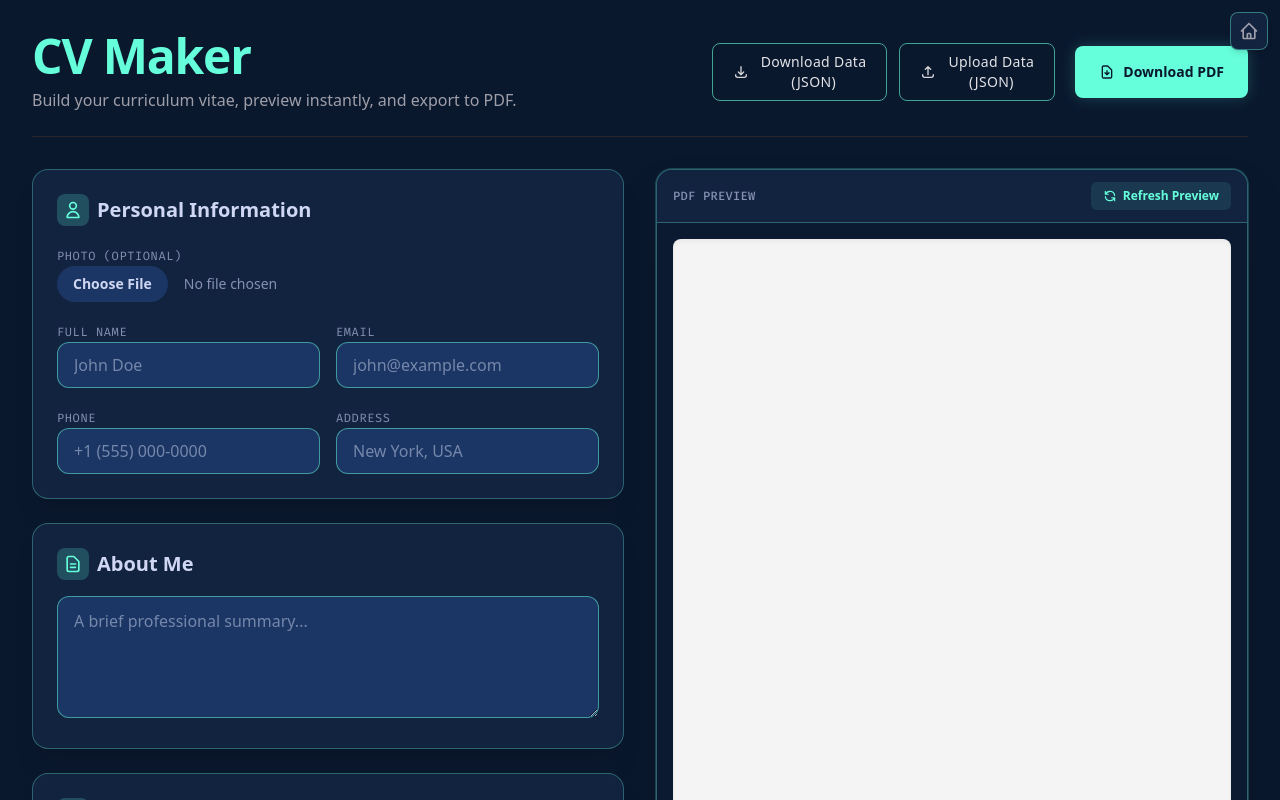
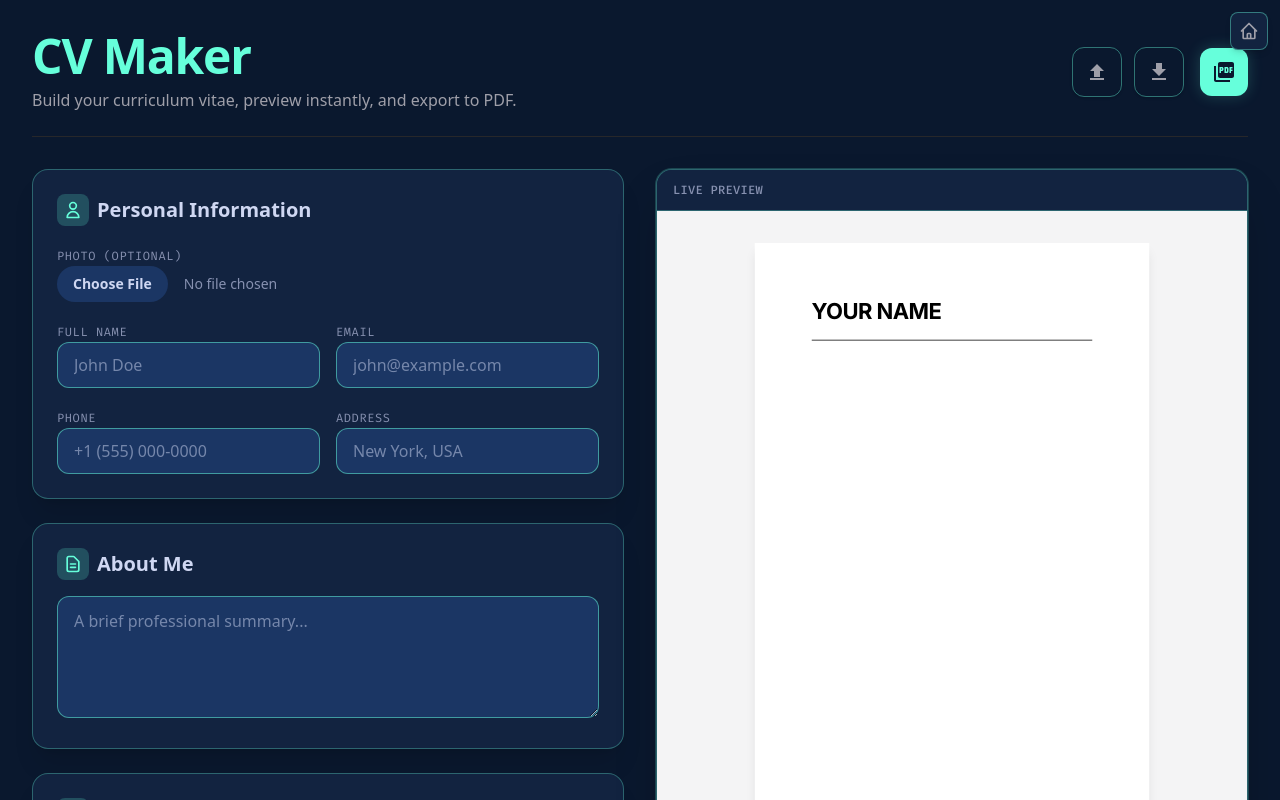
Before and after one commit to KmTempe/cv-app, a Next.js app: page / in a window 1280 px wide. Shown: the top 800 px of the page. Built offline with nearby package versions, Linux system fonts and the light colour scheme.

Commit message:
Fix live preview scaling and alignment

```diff
--- a/src/app/page.tsx
+++ b/src/app/page.tsx
@@ -15,10 +15,6 @@ export default function Home() {
   const [skills, setSkills] = useState("");
   const [photo, setPhoto] = useState<string | null>(null);
 
-  const [isGeneratingPdf, setIsGeneratingPdf] = useState(false);
-  const [pdfUrl, setPdfUrl] = useState<string | null>(null);
-
-  const cvRef = useRef<HTMLDivElement>(null);
   const fileInputRef = useRef<HTMLInputElement>(null);
 
   const cvData = {
@@ -348,26 +344,6 @@ export default function Home() {
     }
   };
 
-  const generatePdfPreview = async () => {
-    setIsGeneratingPdf(true);
-    try {
-      const pdf = await buildTextPdf();
-      // Use blob: URL — data: URIs are blocked in iframes by CSP
-      const blob = pdf.output('blob');
-      const blobUrl = URL.createObjectURL(blob);
-      // Revoke the previous blob URL to prevent memory leaks
-      setPdfUrl(prev => {
-        if (prev && prev.startsWith('blob:')) URL.revokeObjectURL(prev);
-        return blobUrl;
-      });
-    } catch (err) {
-      console.error('Failed to generate PDF preview', err);
-    } finally {
-      setIsGeneratingPdf(false);
-    }
-  };
-
-
   const addExperience = () => {
     setExperienceList([...experienceList, { id: Date.now().toString(), company: "", position: "", startDate: "", endDate: "", description: "" }]);
   };
@@ -413,15 +389,6 @@ export default function Home() {
     }
     // eslint-disable-next-line react-hooks/exhaustive-deps
   }, []);
-
-  // Auto-refresh PDF preview whenever CV data changes (debounced)
-  useEffect(() => {
-    const timer = setTimeout(() => {
-      generatePdfPreview();
-    }, 1500);
-    return () => clearTimeout(timer);
-    // eslint-disable-next-line react-hooks/exhaustive-deps
-  }, [personalInfo, summary, experienceList, educationList, skills, photo]);
 
   // Save to local storage on every change
   useEffect(() => {
@@ -486,7 +453,7 @@ export default function Home() {
           <path strokeLinecap="round" strokeLinejoin="round" strokeWidth={2} d="M3 12l2-2m0 0l7-7 7 7M5 10v10a1 1 0 001 1h3m10-11l2 2m-2-2v10a1 1 0 01-1 1h-3m-6 0a1 1 0 001-1v-4a1 1 0 011-1h2a1 1 0 011 1v4a1 1 0 001 1m-6 0h6" />
         </svg>
       </a>
-      <div className="max-w-7xl mx-auto space-y-8">
+      <div className="max-w-[1600px] w-full mx-auto space-y-8 pb-8 md:pb-16">
         <header className="flex flex-col xl:flex-row items-center justify-between gap-4 pb-6 border-b border-zinc-800">
           <div className="flex-1">
             <h1 className="text-3xl md:text-5xl font-bold text-primary tracking-tight">CV Maker</h1>
@@ -494,24 +461,15 @@ export default function Home() {
           </div>
           <div className="flex flex-wrap items-center justify-center gap-3">
             <input type="file" accept=".json" className="hidden" ref={fileInputRef} onChange={handleJsonUpload} />
-            <div className="flex flex-col sm:flex-row gap-3 items-center">
-              <button onClick={handleDownloadJson} className="flex items-center justify-center gap-3 px-5 py-2 rounded-lg border border-primary/60 bg-transparent hover:bg-primary/10 transition-all group active:scale-[0.98]">
-                <svg className="w-4 h-4 text-zinc-300 group-hover:text-primary transition-colors" fill="none" stroke="currentColor" viewBox="0 0 24 24"><path strokeLinecap="round" strokeLinejoin="round" strokeWidth={2} d="M4 16v1a3 3 0 003 3h10a3 3 0 003-3v-1m-4-4l-4 4m0 0l-4-4m4 4V4" /></svg>
-                <div className="flex flex-col items-center leading-tight">
-                  <span className="text-zinc-200 text-sm font-medium tracking-wide">Download Data</span>
-                  <span className="text-zinc-200 text-sm font-medium tracking-wide">(JSON)</span>
-                </div>
+            <div className="flex gap-3 items-center">
+              <button onClick={triggerJsonUpload} title="Upload Data (JSON)" className="p-3 rounded-xl border border-primary/40 text-zinc-400 hover:text-primary hover:bg-primary/10 transition-all shadow-sm">
+                <svg className="w-6 h-6" fill="currentColor" viewBox="0 0 24 24"><path d="M5 20h14v-2H5v2zM12 4L5 11h4v6h6v-6h4L12 4z" /></svg>
               </button>
-              <button onClick={triggerJsonUpload} className="flex items-center justify-center gap-3 px-5 py-2 rounded-lg border border-primary/60 bg-transparent hover:bg-primary/10 transition-all group active:scale-[0.98]">
-                <svg className="w-4 h-4 text-zinc-300 group-hover:text-primary transition-colors" fill="none" stroke="currentColor" viewBox="0 0 24 24"><path strokeLinecap="round" strokeLinejoin="round" strokeWidth={2} d="M4 16v1a3 3 0 003 3h10a3 3 0 003-3v-1m-4-8l-4-4m0 0L8 8m4-4v12" /></svg>
-                <div className="flex flex-col items-center leading-tight">
-                  <span className="text-zinc-200 text-sm font-medium tracking-wide">Upload Data</span>
-                  <span className="text-zinc-200 text-sm font-medium tracking-wide">(JSON)</span>
-                </div>
+              <button onClick={handleDownloadJson} title="Download Data (JSON)" className="p-3 rounded-xl border border-primary/40 text-zinc-400 hover:text-primary hover:bg-primary/10 transition-all shadow-sm">
+                <svg className="w-6 h-6" fill="currentColor" viewBox="0 0 24 24"><path d="M5 20h14v-2H5v2zM19 9h-4V3H9v6H5l7 7 7-7z" /></svg>
               </button>
-              <button onClick={handleDownloadPdf} className="flex items-center justify-center gap-2 px-6 py-4 rounded-lg bg-primary hover:bg-primary/90 text-background font-semibold text-sm transition-all shadow-[0_0_15px_rgba(100,255,218,0.2)] hover:shadow-[0_0_20px_rgba(100,255,218,0.4)] active:scale-[0.98] sm:ml-2">
-                <svg className="w-4 h-4" fill="none" stroke="currentColor" viewBox="0 0 24 24"><path strokeLinecap="round" strokeLinejoin="round" strokeWidth={2} d="M12 10v6m0 0l-3-3m3 3l3-3m2 8H7a2 2 0 01-2-2V5a2 2 0 012-2h5.586a1 1 0 01.707.293l5.414 5.414a1 1 0 01.293.707V19a2 2 0 01-2 2z" /></svg>
-                Download PDF
+              <button onClick={handleDownloadPdf} title="Download PDF" className="p-3 rounded-xl bg-primary hover:bg-primary/90 text-background transition-all shadow-[0_0_15px_rgba(100,255,218,0.2)] hover:shadow-[0_0_20px_rgba(100,255,218,0.4)] ml-1">
+                <svg className="w-6 h-6" fill="currentColor" viewBox="0 0 24 24"><path d="M20 2H8c-1.1 0-2 .9-2 2v12c0 1.1.9 2 2 2h12c1.1 0 2-.9 2-2V4c0-1.1-.9-2-2-2zm-8.5 7.5c0 .83-.67 1.5-1.5 1.5H9v2H7.5V7H10c.83 0 1.5.67 1.5 1.5v1zm5 2c0 .83-.67 1.5-1.5 1.5h-2.5V7H15c.83 0 1.5.67 1.5 1.5v3zm4-3H19v1h1.5V11H19v2h-1.5V7h3v1.5zM9 9.5h1v-1H9v1zM14 11.5h1v-3h-1v3zM4 6H2v14c0 1.1.9 2 2 2h14v-2H4V6z" /></svg>
               </button>
             </div>
           </div>
@@ -520,7 +478,7 @@ export default function Home() {
         <div className="grid grid-cols-1 lg:grid-cols-2 gap-8 items-start relative">
 
           {/* EDITOR COLUMN */}
-          <div className="flex flex-col gap-6 w-full pb-20">
+          <div className="flex flex-col gap-6 w-full">
 
             {/* Personal Info */}
             <section className="bg-card border border-border/30 p-6 rounded-2xl shadow-xl backdrop-blur-md">
@@ -686,110 +644,72 @@ export default function Home() {
             <div className="bg-card border border-border/30 rounded-2xl shadow-2xl overflow-hidden flex flex-col h-full ring-1 ring-border/20">
               <div className="flex items-center justify-between px-4 py-3 border-b border-border/30 bg-card z-10">
                 <div className="flex items-center gap-2">
-                  <div className="text-xs text-muted-foreground font-mono font-medium tracking-wide uppercase">PDF Preview</div>
-                  {isGeneratingPdf && (
-                    <span className="flex items-center gap-1 text-xs text-primary/70">
-                      <svg className="w-3 h-3 animate-spin" fill="none" viewBox="0 0 24 24"><circle className="opacity-25" cx="12" cy="12" r="10" stroke="currentColor" strokeWidth="4"></circle><path className="opacity-75" fill="currentColor" d="M4 12a8 8 0 018-8V0C5.373 0 0 5.373 0 12h4zm2 5.291A7.962 7.962 0 014 12H0c0 3.042 1.135 5.824 3 7.938l3-2.647z"></path></svg>
-                      Updating...
-                    </span>
-                  )}
-                </div>
-                <button
-                  onClick={generatePdfPreview}
-                  disabled={isGeneratingPdf}
-                  className="px-3 py-1.5 rounded-md bg-primary/10 text-primary hover:bg-primary/20 text-xs font-semibold transition-colors flex items-center gap-1.5 disabled:opacity-50 disabled:cursor-not-allowed"
-                >
-                  <svg className="w-3.5 h-3.5" fill="none" stroke="currentColor" viewBox="0 0 24 24"><path strokeLinecap="round" strokeLinejoin="round" strokeWidth={2} d="M4 4v5h.582m15.356 2A8.001 8.001 0 004.582 9m0 0H9m11 11v-5h-.581m0 0a8.003 8.003 0 01-15.357-2m15.357 2H15" /></svg>
-                  Refresh Preview
-                </button>
-              </div>
-              <div className="flex-1 bg-background/80 p-2 sm:p-4 flex flex-col justify-center items-center">
-                {pdfUrl ? (
-                  <iframe src={pdfUrl} className="w-full h-full border-none rounded-lg shadow-inner bg-zinc-100" title="CV PDF Preview" />
-                ) : (
-                  <div className="text-center p-8 max-w-sm">
-                    <div className="w-16 h-16 bg-input rounded-full flex items-center justify-center mx-auto mb-4 text-muted-foreground">
-                      <svg className="w-8 h-8" fill="none" stroke="currentColor" viewBox="0 0 24 24"><path strokeLinecap="round" strokeLinejoin="round" strokeWidth={1.5} d="M9 12h6m-6 4h6m2 5H7a2 2 0 01-2-2V5a2 2 0 012-2h5.586a1 1 0 01.707.293l5.414 5.414a1 1 0 01.293.707V19a2 2 0 01-2 2z" /></svg>
-                    </div>
-                    <h3 className="text-foreground font-medium mb-2">No Preview Generated</h3>
-                    <p className="text-muted-foreground text-sm mb-6">Click refresh below to generate a high-fidelity PDF preview using your current data.</p>
-                    <button
-                      onClick={generatePdfPreview}
-                      className="px-5 py-2 rounded-lg bg-input hover:bg-input/80 text-foreground text-sm font-medium transition-colors border border-border/50 shadow-sm"
-                    >
-                      Generate Preview
-                    </button>
-                  </div>
-                )}
+                  <div className="text-xs text-muted-foreground font-mono font-medium tracking-wide uppercase">Live Preview</div>
                 </div>
               </div>
-          </div>
-        </div>
-      </div>
-
-      {/* HIDDEN HTML RENDERER FOR PDF GENERATION */}
-      {/* This element is rendered strictly at scale(1) with absolute pixel dimensions for pristine A4 export. */}
-      {/* It is removed from the normal document flow and viewport so users don't see it. */}
-      {/* Note: Do NOT use opacity-0 here because html2canvas will render it transparent. */}
-      {/* We use an absolute container safely out of view but at fixed coordinates so bounds are consistent. */}
-      <div style={{ position: 'absolute', top: 0, left: '-200vw', pointerEvents: 'none' }}>
+              <div className="flex-1 bg-zinc-100 p-4 sm:p-8 flex justify-center items-start overflow-auto custom-scrollbar">
                 <div
-          ref={cvRef}
-          className="w-[210mm] min-h-[297mm] bg-white overflow-hidden shrink-0"
+                  className="bg-white shadow-lg origin-top transition-transform duration-200 flex flex-col"
                   style={{
+                    width: '210mm',
+                    minHeight: '297mm', // Minimum A4 Height, can grow infinitely
+                    transform: 'scale(var(--cv-scale, 1))',
                     backgroundColor: '#ffffff',
                     color: '#0f172a',
-            fontFamily: 'Inter, system-ui, -apple-system, sans-serif'
+                    fontFamily: 'Inter, system-ui, -apple-system, sans-serif',
+                    marginBottom: 'calc(297mm * (var(--cv-scale, 1) - 1))' // Offset the extra layout space left by scale
                   }}
                 >
-          <div className="p-12 h-full flex flex-col whitespace-normal break-words" style={{ color: '#000000', fontFamily: 'Inter, system-ui, -apple-system, sans-serif' }}>
+                  <div className="h-full flex flex-col whitespace-normal break-words" style={{ padding: '20mm', color: '#000000', fontFamily: 'Inter, system-ui, -apple-system, sans-serif' }}>
 
                     {/* CV Header */}
-            <div className="flex flex-row items-center justify-between border-b-2 pb-6 mb-6" style={{ borderBottomColor: '#000000' }}>
+                    <div className="flex flex-row items-center justify-between pb-4 mb-4 border-b-[0.5mm]" style={{ borderBottomColor: '#000000' }}>
                       <div className="flex-1">
-                <h1 className="text-4xl font-bold tracking-tight leading-none mb-3 uppercase" style={{ color: '#000000' }}>
+                        <h1 className="font-bold tracking-tight leading-none mb-2 uppercase" style={{ color: '#000000', fontSize: '22pt' }}>
                           {personalInfo.fullName || "Your Name"}
                         </h1>
-                <div className="flex flex-wrap gap-x-6 gap-y-2 text-sm font-normal" style={{ color: '#000000' }}>
-                  {personalInfo.email && <span><span className="font-semibold">Email:</span> {personalInfo.email}</span>}
-                  {personalInfo.phone && <span><span className="font-semibold">Phone:</span> {personalInfo.phone}</span>}
-                  {personalInfo.address && <span><span className="font-semibold">Address:</span> {personalInfo.address}</span>}
+                        <div className="flex flex-wrap gap-x-6 gap-y-1 font-normal" style={{ color: '#000000', fontSize: '9pt' }}>
+                          {personalInfo.email && <span>{personalInfo.email}</span>}
+                          {personalInfo.phone && <span>{personalInfo.phone}</span>}
+                          {personalInfo.address && <span>{personalInfo.address}</span>}
                         </div>
                       </div>
                       {photo && (
-                <div className="ml-8 shrink-0">
+                        <div className="ml-4 shrink-0">
                           {/* eslint-disable-next-line @next/next/no-img-element */}
-                  <img src={photo} alt="Profile" className="w-28 h-28 object-cover border" style={{ borderColor: '#000000' }} />
+                          <img src={photo} alt="Profile" className="object-cover border" style={{ width: '28mm', height: '28mm', borderColor: '#000000' }} />
                         </div>
                       )}
                     </div>
 
                     {/* Main Content Area - Switched to simple vertical flow for better ATS/OCR reading */}
-            <div className="flex-1 space-y-8" style={{ color: '#000000' }}>
+                    <div className="flex-1 space-y-6" style={{ color: '#000000' }}>
 
                       {/* Summary */}
                       {summary && (
                         <section>
-                  <h2 className="text-lg font-bold mb-2 uppercase tracking-wide border-b pb-1" style={{ color: '#000000', borderBottomColor: '#000000' }}>About me</h2>
-                  <p className="text-sm leading-relaxed whitespace-pre-wrap font-normal" style={{ color: '#000000' }}>{summary}</p>
+                          <h2 className="font-bold mb-1 uppercase tracking-wide border-b-[0.3mm] pb-0.5" style={{ color: '#000000', borderBottomColor: '#000000', fontSize: '11pt' }}>About me</h2>
+                          <p className="leading-relaxed whitespace-pre-wrap font-normal" style={{ color: '#000000', fontSize: '10pt', marginTop: '2mm' }}>{summary}</p>
                         </section>
                       )}
 
                       {/* Experience */}
                       {(experienceList.length > 0) && (
                         <section>
-                  <h2 className="text-lg font-bold mb-4 uppercase tracking-wide border-b pb-1" style={{ color: '#000000', borderBottomColor: '#000000' }}>Work Experience</h2>
-                  <div className="space-y-5">
+                          <h2 className="font-bold mb-2 uppercase tracking-wide border-b-[0.3mm] pb-0.5" style={{ color: '#000000', borderBottomColor: '#000000', fontSize: '11pt' }}>Work Experience</h2>
+                          <div className="space-y-4" style={{ marginTop: '2mm' }}>
                             {experienceList.map(exp => (
                               <div key={exp.id}>
                                 <div className="flex justify-between items-baseline mb-0.5">
-                          <h3 className="text-base font-bold" style={{ color: '#000000' }}>{exp.position}</h3>
-                          <span className="text-sm font-normal shrink-0" style={{ color: '#000000' }}>
+                                  <h3 className="font-bold" style={{ color: '#000000', fontSize: '10.5pt' }}>{exp.position}</h3>
+                                  <span className="font-normal shrink-0" style={{ color: '#000000', fontSize: '9pt' }}>
                                     {exp.startDate} {exp.endDate ? `— ${exp.endDate}` : ''}
                                   </span>
                                 </div>
-                        <div className="text-sm font-bold mb-1.5 italic" style={{ color: '#000000' }}>{exp.company}</div>
-                        <p className="text-sm leading-relaxed whitespace-pre-wrap font-normal" style={{ color: '#000000' }}>{exp.description}</p>
+                                <div className="font-bold mb-1 italic" style={{ color: '#000000', fontSize: '9.5pt' }}>{exp.company}</div>
+                                {exp.description && (
+                                  <p className="leading-relaxed whitespace-pre-wrap font-normal" style={{ color: '#000000', fontSize: '9.5pt' }}>{exp.description}</p>
+                                )}
                               </div>
                             ))}
                           </div>
@@ -799,15 +719,15 @@ export default function Home() {
                       {/* Education */}
                       {(educationList.length > 0) && (
                         <section>
-                  <h2 className="text-lg font-bold mb-4 uppercase tracking-wide border-b pb-1" style={{ color: '#000000', borderBottomColor: '#000000' }}>Education</h2>
-                  <div className="space-y-4">
+                          <h2 className="font-bold mb-2 uppercase tracking-wide border-b-[0.3mm] pb-0.5" style={{ color: '#000000', borderBottomColor: '#000000', fontSize: '11pt' }}>Education</h2>
+                          <div className="space-y-3" style={{ marginTop: '2mm' }}>
                             {educationList.map(edu => (
                               <div key={edu.id} className="flex justify-between items-baseline">
                                 <div>
-                          <h3 className="text-base font-bold leading-tight" style={{ color: '#000000' }}>{edu.degree}</h3>
-                          <div className="text-sm mt-0.5 italic" style={{ color: '#000000' }}>{edu.institution}</div>
+                                  <h3 className="font-bold leading-tight" style={{ color: '#000000', fontSize: '10.5pt' }}>{edu.degree}</h3>
+                                  <div className="mt-0.5 italic" style={{ color: '#000000', fontSize: '9.5pt' }}>{edu.institution}</div>
                                 </div>
-                        <div className="text-sm font-normal shrink-0" style={{ color: '#000000' }}>{edu.graduationYear}</div>
+                                <div className="font-normal shrink-0" style={{ color: '#000000', fontSize: '9pt' }}>{edu.graduationYear}</div>
                               </div>
                             ))}
                           </div>
@@ -817,14 +737,18 @@ export default function Home() {
                       {/* Skills */}
                       {(cvData.skills.length > 0) && (
                         <section>
-                  <h2 className="text-lg font-bold mb-3 uppercase tracking-wide border-b pb-1" style={{ color: '#000000', borderBottomColor: '#000000' }}>Skills</h2>
-                  <p className="text-sm font-normal leading-relaxed" style={{ color: '#000000' }}>
+                          <h2 className="font-bold mb-1 uppercase tracking-wide border-b-[0.3mm] pb-0.5" style={{ color: '#000000', borderBottomColor: '#000000', fontSize: '11pt' }}>Skills</h2>
+                          <p className="font-normal leading-relaxed" style={{ color: '#000000', fontSize: '10pt', marginTop: '2mm' }}>
                             {cvData.skills.join(' • ')}
                           </p>
                         </section>
                       )}
                     </div>
 
+                  </div>
+                </div>
+              </div>
+            </div>
           </div>
         </div>
       </div>
@@ -848,7 +772,7 @@ export default function Home() {
 
         /* Dynamic scaling for the CV preview */
         @media (max-width: 1536px) {
-          :root { --cv-scale: 0.85; --cv-scale-width: calc(210mm * 0.85); }
+          :root { --cv-scale: 0.85; --cv-scale-width: calc(210mm * 0.85); flex: 1; justify-content: center; }
         }
         @media (max-width: 1280px) {
           :root { --cv-scale: 0.75; --cv-scale-width: calc(210mm * 0.75); }
```
Lines whose indentation alone changed are shown as unchanged.
